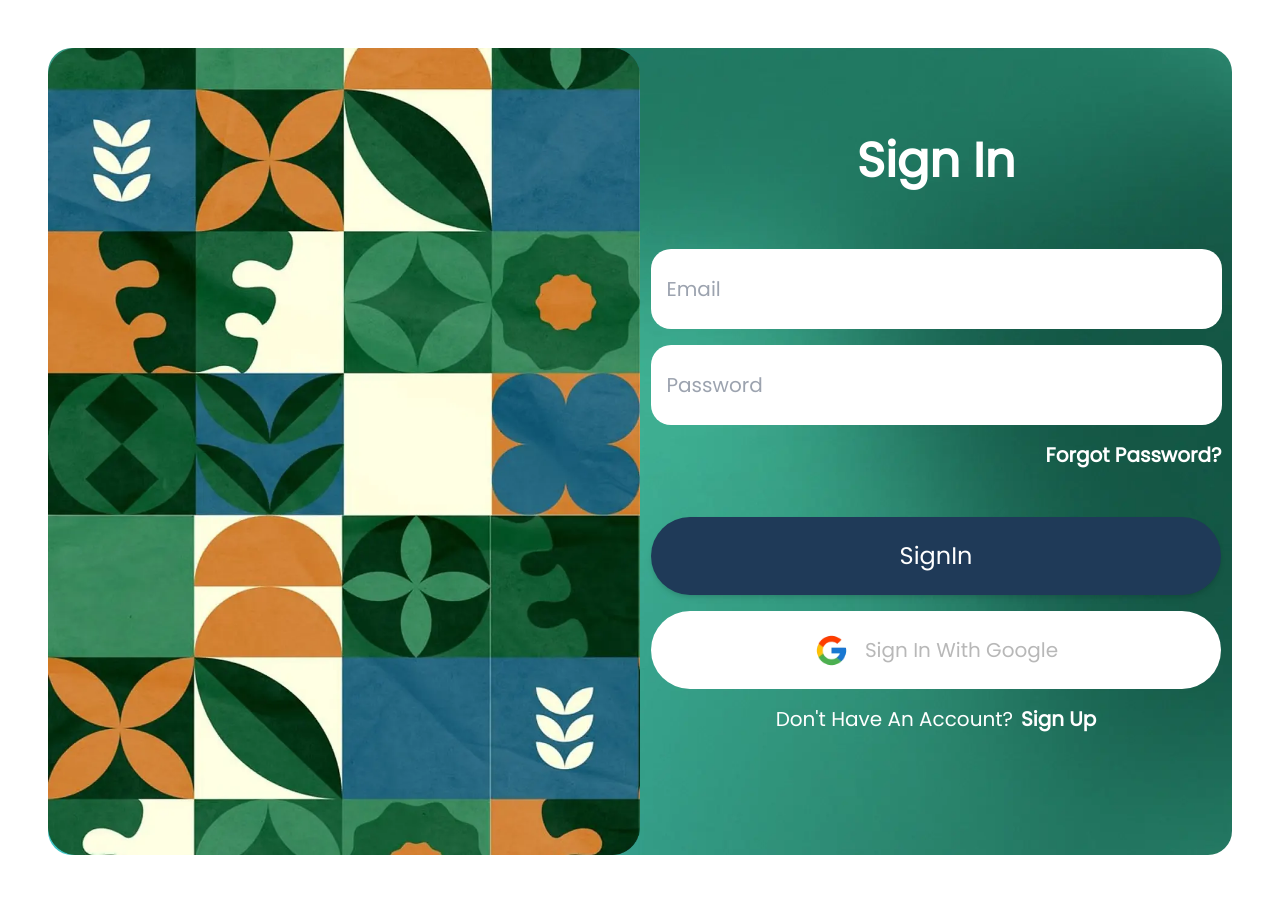
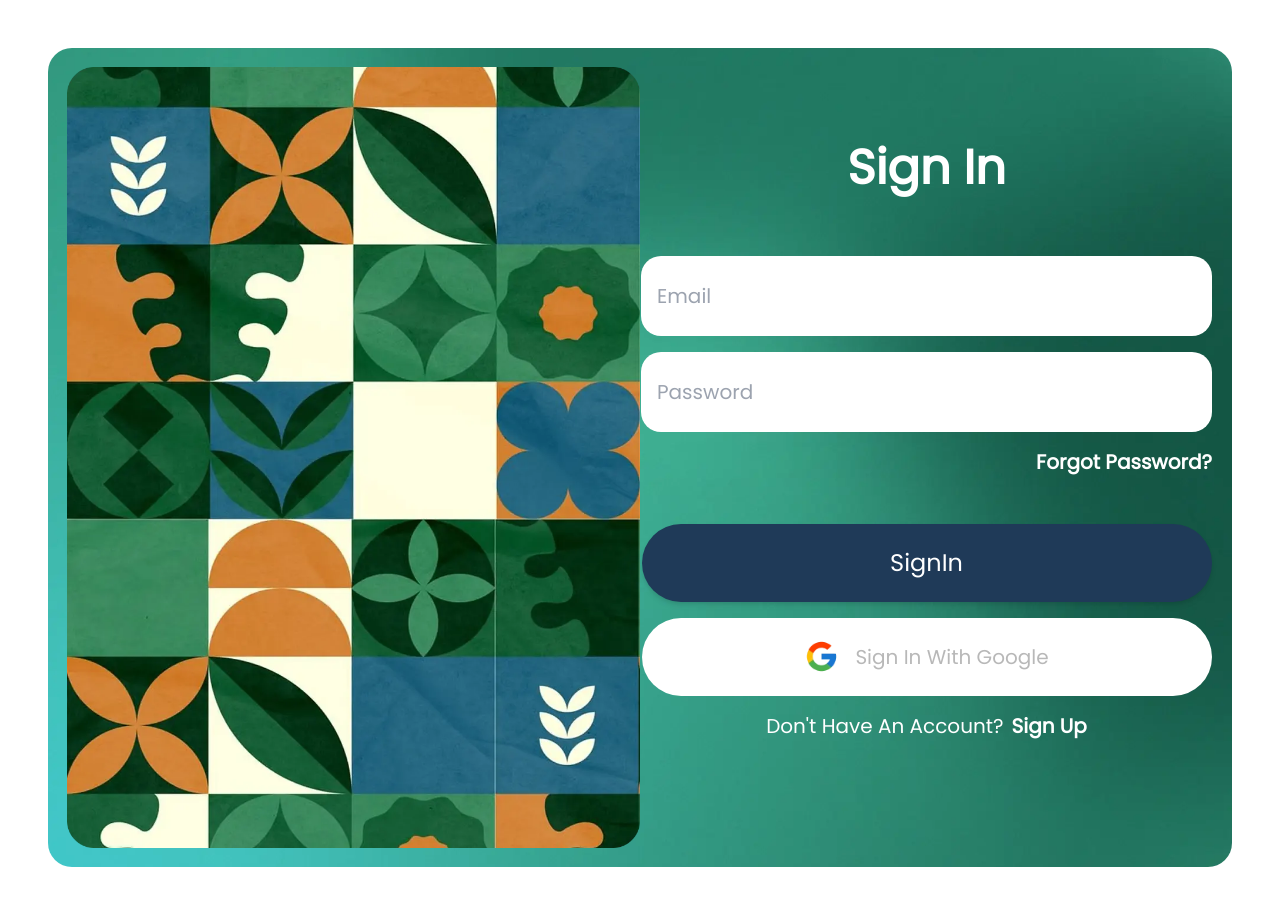
Before and after one commit to Arch-Ren/Intern-BCC, a Next.js app: page /signin in a window 1280 px wide. Shown: the top 906 px of the page. Built offline with nearby package versions, Linux system fonts and the light colour scheme.

Commit message:
fix(style): fix bg primary and sign in padding

```diff
--- a/src/app/(main)/signin/page.tsx
+++ b/src/app/(main)/signin/page.tsx
@@ -29,8 +29,8 @@ export default function SignIn() {
     return(
             <main className="p-12 w-full flex justify-center">
 
-                <div className="w-full max-w-[1440px] rounded-3xl bg-[url('/images/Rectangle1.webp')] bg-cover bg-center">
-                    <section className="relative z-10 flex justify-between">
+                <div className="w-full max-w-[1440px] rounded-3xl bg-primary bg-cover bg-center">
+                    <section className="relative z-10 flex justify-between items-center p-[19px]">
                         <Image
                         src="/images/signin-pic.webp" alt="gambar sign-in"
                         width={612}
--- a/src/app/(main)/signup/page.tsx
+++ b/src/app/(main)/signup/page.tsx
@@ -4,13 +4,7 @@ import Link from "next/link"
 export default function SignUp() {
     return(
     <main className="flex items-center justify-center min-h-screen py-[50px] px-[40px]">
-        <div className="relative w-[1360px] min-h-[924px]">
-            <Image
-                src="/images/Rectangle1.webp" alt="Background"
-                fill
-                className="object-cover rounded-3xl"
-                priority />
-
+        <div className="w-full max-w-[1440px] rounded-3xl bg-primary bg-cover bg-center">
             <section className="relative z-10 flex justify-between items-center p-[19px]">
                 <Image
                     src="/images/signin-pic.webp" alt="gambar sign-in"
--- a/tailwind.config.js
+++ b/tailwind.config.js
@@ -12,7 +12,7 @@ module.exports = {
   theme: {
     extend: {
       backgroundImage: {
-        'primary': "url('/images/Rectangle1.png')",
+        'primary': "url('/images/Rectangle1.webp')",
       },
 
       colors: {
```
